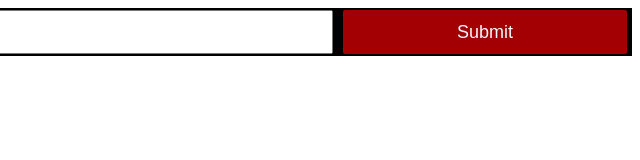
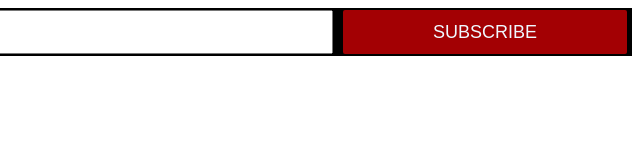
Before and after one commit to EduCart-Developer/newsletter, a plain HTML site: page footer-newsletter/index.html in a window 1280 px wide. Shown: the full height of the page, 640-1280 px from the left. Drawn offline with Linux system fonts and the light colour scheme.

Commit message:
Update index.html

```diff
--- a/footer-newsletter/index.html
+++ b/footer-newsletter/index.html
@@ -87,7 +87,7 @@
                 <input class="input-email-field" type="email" id="EMAIL" name="EMAIL" autocomplete="off"
                     placeholder="ENTER YOUR EMAIL ID" data-required="true" required />
 
-                <button class="newsletter-submit-button" form="sib-form" type="submit">Submit</button>
+                <button class="newsletter-submit-button" form="sib-form" type="submit">SUBSCRIBE</button>
             </form>
         </div>
 
```
